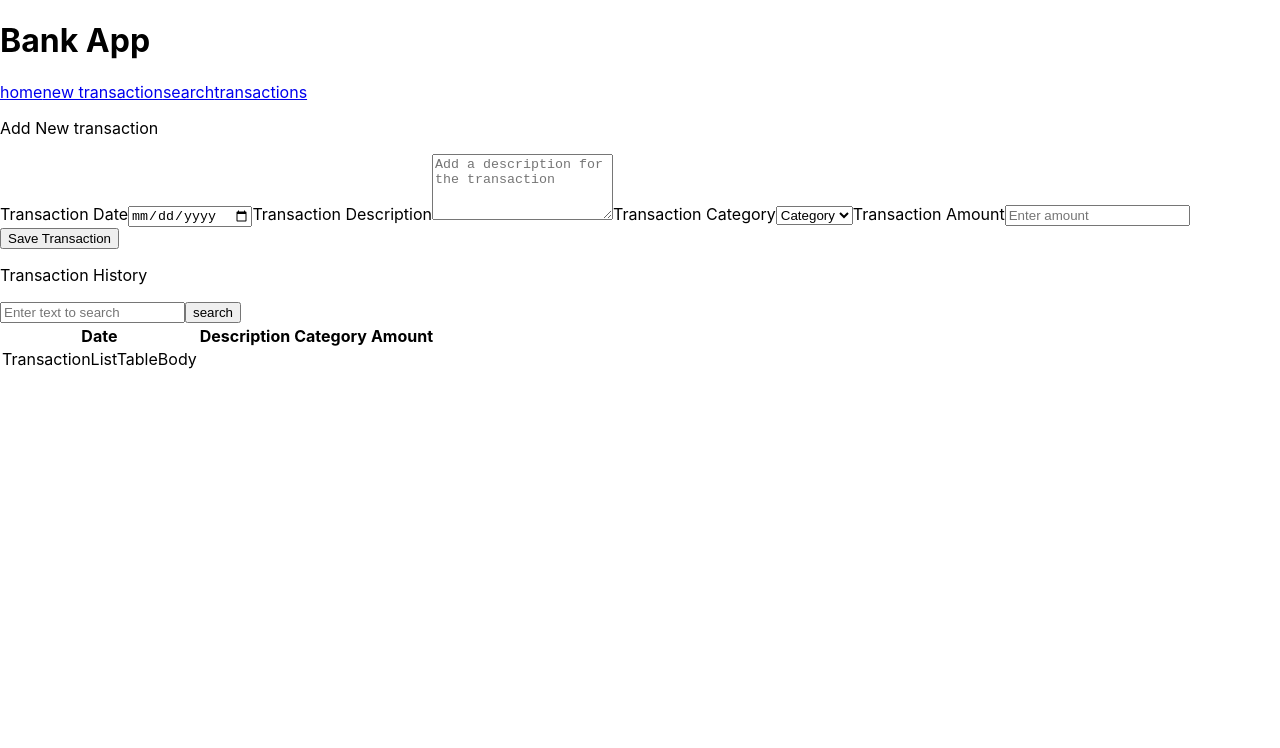
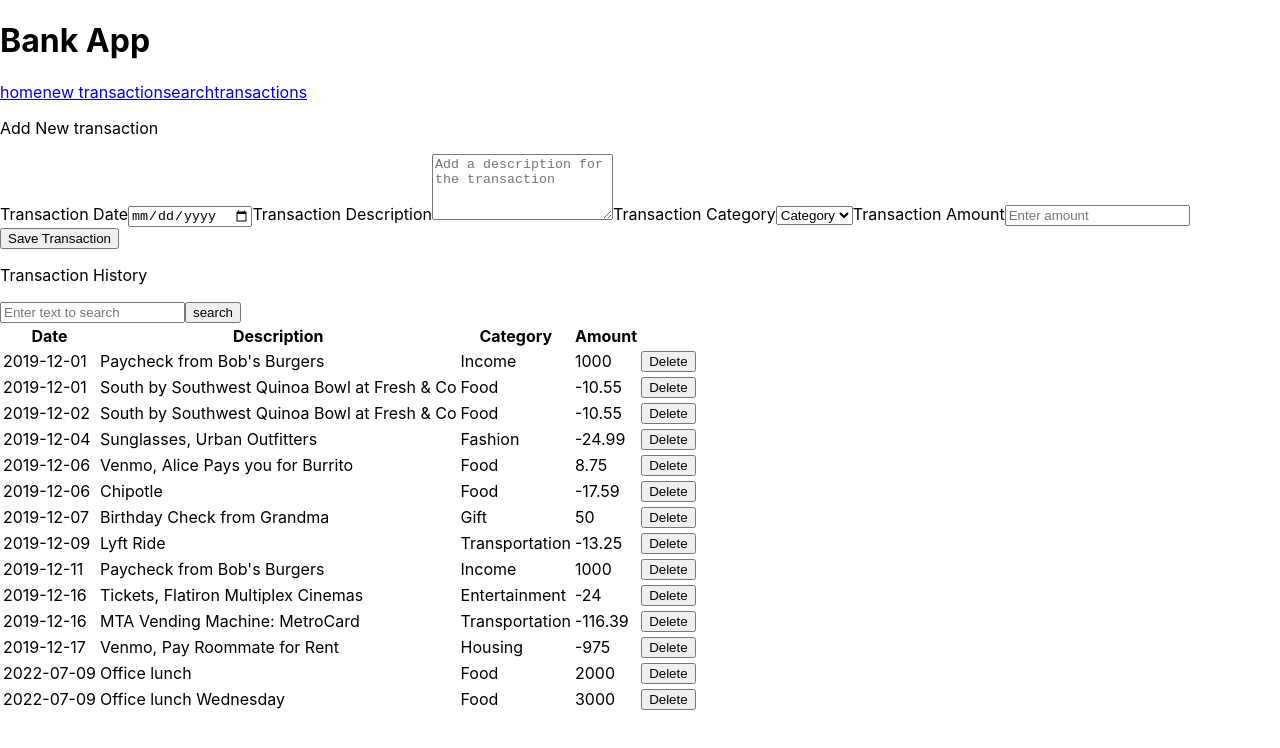
Before and after one commit to eugenemrg/BankApp, a React (Create React App) app: page / in a window 1280 px wide. Shown: the top 748 px of the page. Built offline with nearby package versions, Linux system fonts and the light colour scheme; data requests are answered from the project's data file.

Commit message:
Updated TransactionListTableBody component to render TransactionListTableRow components received as children props from TransactionListTable component

```diff
--- a/src/components/TransactionListTableBody.js
+++ b/src/components/TransactionListTableBody.js
@@ -1,9 +1,9 @@
 import React from 'react'
 
-function TransactionListTableBody() {
+function TransactionListTableBody(props) {
   return (
     <tbody>
-        TransactionListTableBody
+        {props.children}
     </tbody>
   )
 }
```
